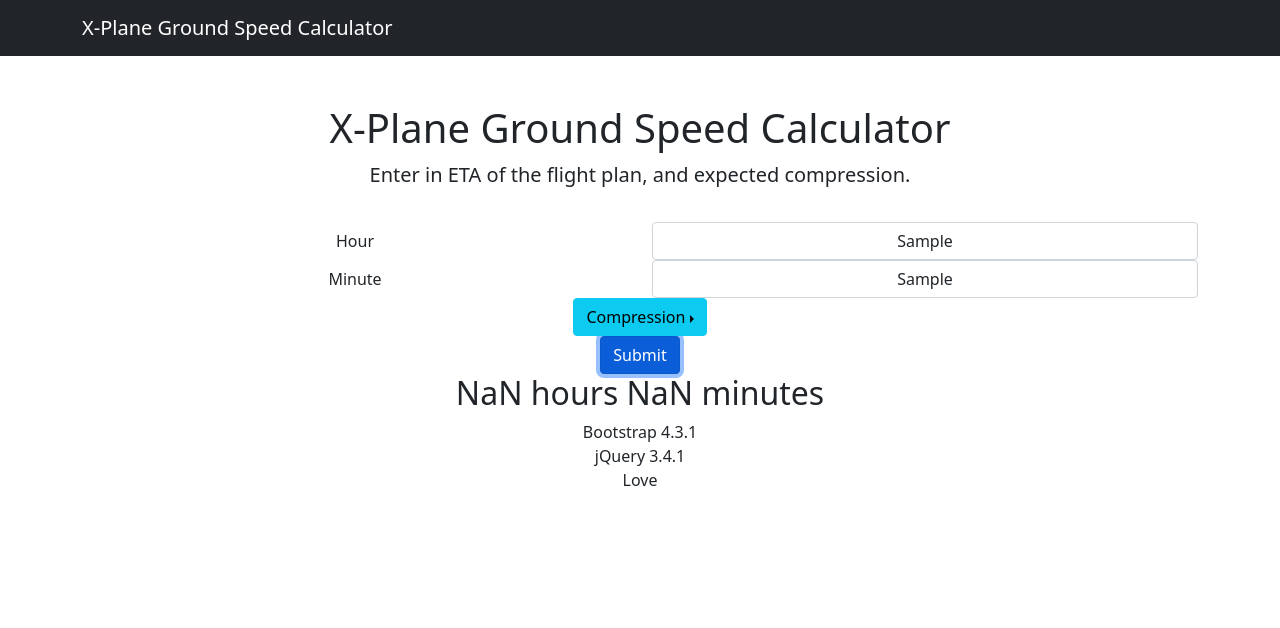
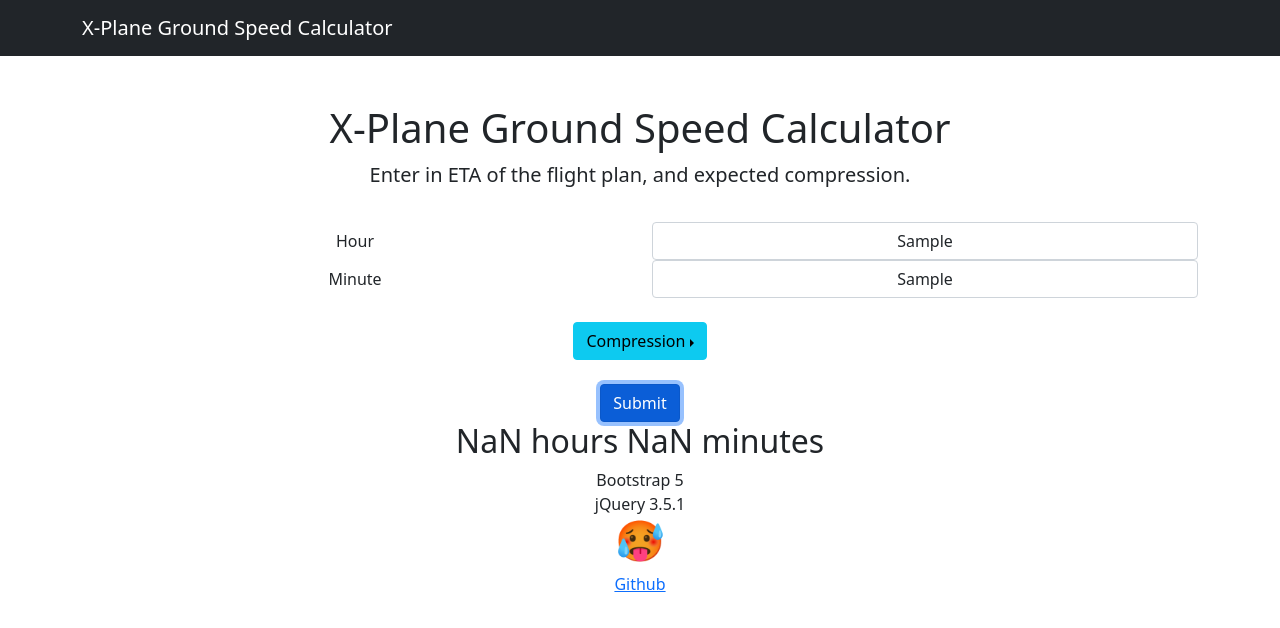
Before and after one commit to TheBros35/xplanecalculator, a plain HTML site: page index.html in a window 1280 px wide. Both pictures are taken after typing "Sample", "Sample" into the empty fields and a click on the button "Submit". Drawn offline with Linux system fonts and the light colour scheme.

Commit message:
deleted deps, refactored script

```diff
--- a/index.html
+++ b/index.html
@@ -29,9 +29,7 @@
   <nav class="navbar navbar-expand-lg navbar-dark bg-dark static-top">
     <div class="container">
       <a class="navbar-brand" href="#">X-Plane Ground Speed Calculator</a>
-      <button class="navbar-toggler" type="button" data-toggle="collapse" data-target="#navbarResponsive" aria-controls="navbarResponsive" aria-expanded="false" aria-label="Toggle navigation">
-        <span class="navbar-toggler-icon"></span>
-      </button>
+
     </div>
   </nav>
 
@@ -60,6 +58,7 @@
         <input id="minInp" maxlength="2" type="text" style="text-align: center" class="form-control"/>
       </div>
     </div>
+    <br />
     <div class="form-group row">
       <div class="col">
         <div class="btn-group dropend">
@@ -73,6 +72,7 @@
         </div>
       </div>
     </div>
+    <br />
     <button type="submit" id="realTimeBtn" class="btn btn-primary">Submit</button>
     <h2 id="realTimeH2"></h2>
   </div>
@@ -80,9 +80,10 @@
   <!-- Thank me later container -->
   <div class="container text-center">
     <ul class="list-unstyled">
-      <li>Bootstrap 4.3.1</li>
-      <li>jQuery 3.4.1</li>
-      <li>Love</li>
+      <li>Bootstrap 5</li>
+      <li>jQuery 3.5.1</li>
+      <li><h1>🥵</h1></li>
+      <li><a href="https://github.com/TheBros35/xplanecalculator/tree/bootstrap-dev">Github</a></li>
     </ul>
   </div>
 
--- a/script.js
+++ b/script.js
@@ -1,39 +1,31 @@
 $(document).ready(function(){
-    $("#dropdown2x").click(function(){
-        sessionStorage.setItem("compression","2");
+    $('#dropdown2x').click(function(){
+        sessionStorage.setItem('compression','2');
     });
-    $("#dropdown4x").click(function(){
-        sessionStorage.setItem("compression","4");
+    $('#dropdown4x').click(function(){
+        sessionStorage.setItem('compression','4');
     });
-    $("#dropdown8x").click(function(){
-        sessionStorage.setItem("compression","8");
+    $('#dropdown8x').click(function(){
+        sessionStorage.setItem('compression','8');
     });
-    $("#dropdown16x").click(function(){
-        sessionStorage.setItem("compression","16");
+    $('#dropdown16x').click(function(){
+        sessionStorage.setItem('compression','16');
     });
-    $("#realTimeBtn").click(function(){
-        let hour = $("#hourInp").val();
-        hour = Number(hour);
-        let minutes = $("#minInp").val();
-        minutes = Number(minutes);
-        let compression = sessionStorage.getItem("compression");
-        compression = Number(compression);
-        console.log(hour + " " + minutes + " " + compression);
+    $('#realTimeBtn').click(function(){
+        const hour = Number($('#hourInp').val());
+        const minutes = Number($('#minInp').val());
+        const compression = Number(sessionStorage.getItem('compression'));
 
-        //converts hours to minutes, adds them together
-        let allMinutes = (hour * 60) + minutes;
-        //converts allminutes to compressed time
-        allMinutes /= compression;
-
+        //converts hours to minutes, adds them together, then divides that by the compression factor
+        const allMinutes = ((hour * 60) + minutes) / compression;
         //pulls the remainder of minutes out of total hours
-        let convertedMinutes = allMinutes % 60;
+        const convertedMinutes = Math.ceil(allMinutes % 60);
         //converts the minutes to hours
         const convertedHours = Math.floor(allMinutes / 60);
 
         //displays the final result on the page
-        convertedMinutes = Math.ceil(convertedMinutes);
-        let final = convertedHours + " hours " + convertedMinutes + " minutes";
-        $("#realTimeH2").html(final);
+        const final = convertedHours + ' hours ' + convertedMinutes + ' minutes';
+        $('#realTimeH2').html(final);
     });
 });
 
@@ -52,7 +44,7 @@ function RealTimer(hours,minutes){
     });
     timer.addEventListener('targetAchieved', function (e) {
         $('#realTimeH2').html('KABOOM!!');
-        let x = document.html("timerStopAudio");
+        let x = document.html('timerStopAudio');
         x.play();
     });
 }
```
Also changed, not shown: gulpfile.js (deleted, +0 -61 lines), package.json (deleted, +0 -41 lines), .travis.yml (deleted), 2 other files.
